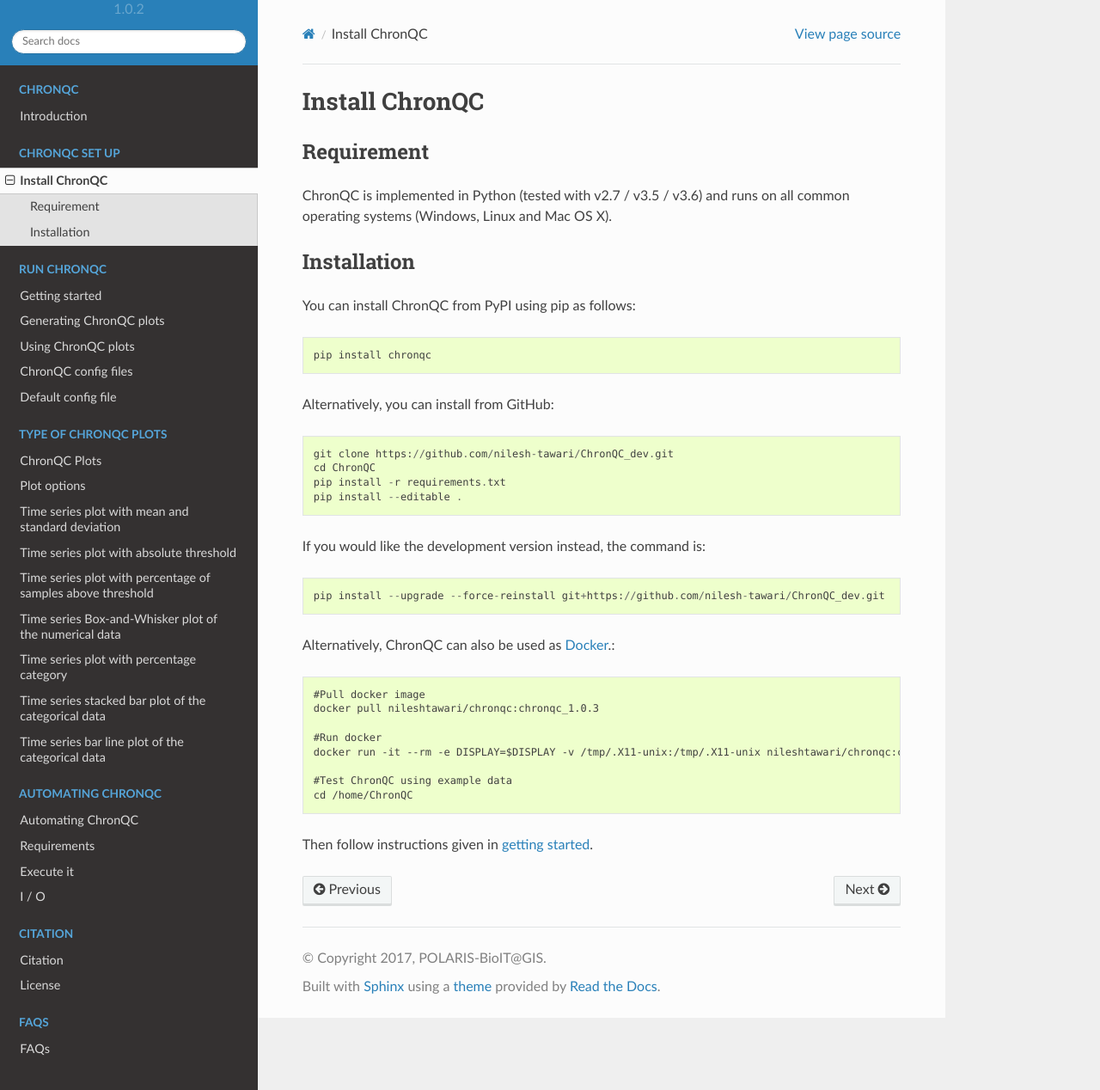
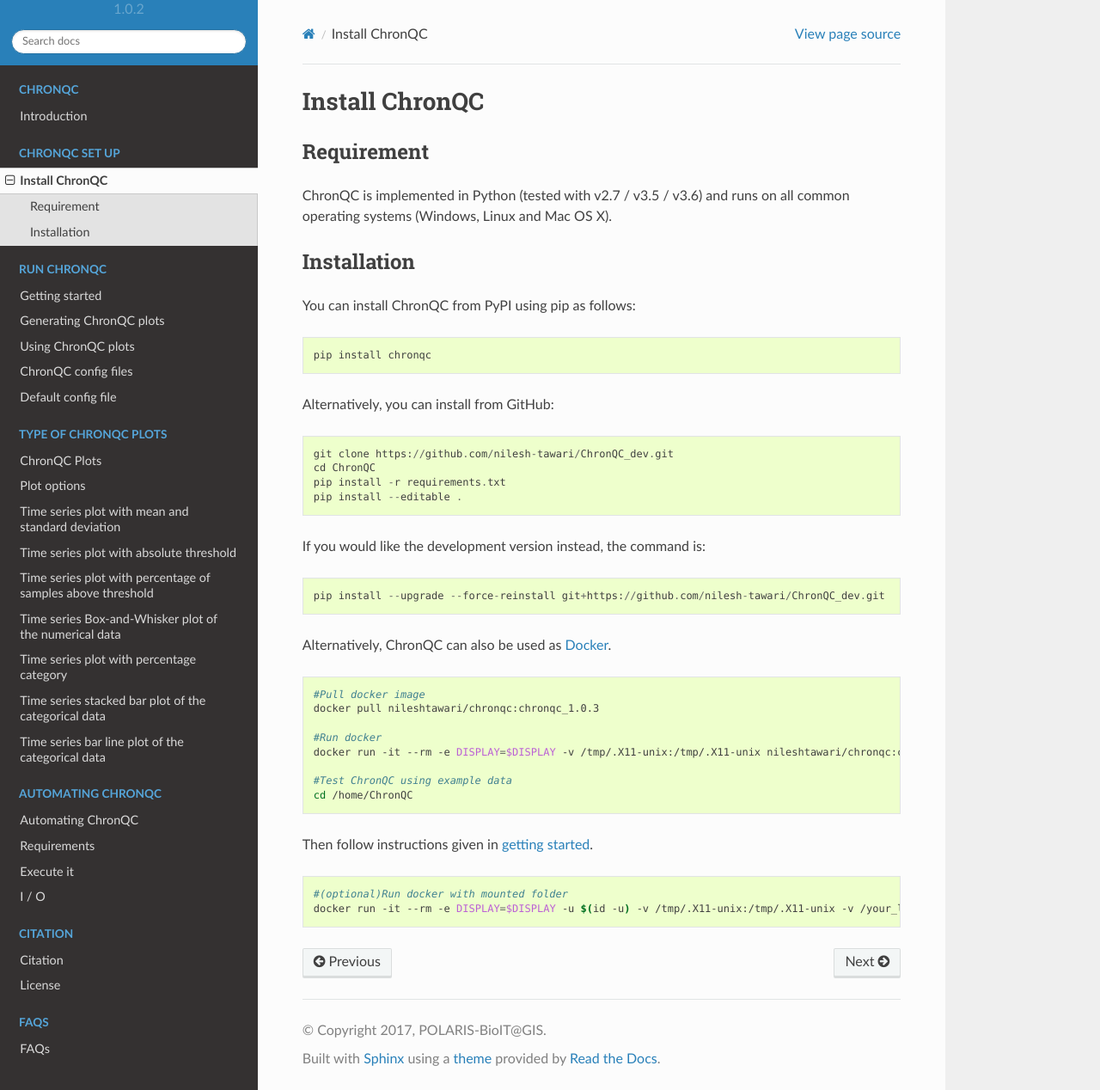
Before and after one commit to nilesh-tawari/ChronQC, a Sphinx documentation site: the page built from docs/chronqc_setup.rst, in a window 1280 px wide and 1268 px high. Shown: the whole window at 86% size. Built offline with Sphinx 7.4.7 and the Read the Docs theme 2.0.0, drawn with Linux system fonts in a browser that asks for light colours.

Commit message:
added docker

```diff
--- a/README.rst
+++ b/README.rst
@@ -107,7 +107,7 @@
 
 .. code-block:: shell
 
-  #(optional)Run docker again with mounted folder
+  #(optional)Run docker with mounted folder
   docker run -it --rm -e DISPLAY=$DISPLAY -u $(id -u) -v /tmp/.X11-unix:/tmp/.X11-unix -v /your_local_home_directory/your_data_directory:/data2 nileshtawari/chronqc:chronqc_1.0.3
 ..
 
--- a/docs/chronqc_setup.rst
+++ b/docs/chronqc_setup.rst
@@ -38,15 +38,24 @@
     pip install --upgrade --force-reinstall git+https://github.com/nilesh-tawari/ChronQC_dev.git
 
 
-Alternatively, ChronQC can also be used as `Docker <https://hub.docker.com/r/nileshtawari/chronqc/>`__.::
+Alternatively, ChronQC can also be used as `Docker <https://hub.docker.com/r/nileshtawari/chronqc/>`__.
 
-    #Pull docker image
-    docker pull nileshtawari/chronqc:chronqc_1.0.3
+.. code-block:: shell
 
-    #Run docker
-    docker run -it --rm -e DISPLAY=$DISPLAY -v /tmp/.X11-unix:/tmp/.X11-unix nileshtawari/chronqc:chronqc_1.0.3
+  #Pull docker image
+  docker pull nileshtawari/chronqc:chronqc_1.0.3
 
-    #Test ChronQC using example data
-    cd /home/ChronQC
+  #Run docker
+  docker run -it --rm -e DISPLAY=$DISPLAY -v /tmp/.X11-unix:/tmp/.X11-unix nileshtawari/chronqc:chronqc_1.0.3
+
+  #Test ChronQC using example data
+  cd /home/ChronQC
+..
 
 Then follow instructions given in `getting started <http://chronqc.readthedocs.io/en/latest/run_chronqc.html#generating-chronqc-plots>`__.
+
+.. code-block:: shell
+
+  #(optional)Run docker with mounted folder
+  docker run -it --rm -e DISPLAY=$DISPLAY -u $(id -u) -v /tmp/.X11-unix:/tmp/.X11-unix -v /your_local_home_directory/your_data_directory:/data2 nileshtawari/chronqc:chronqc_1.0.3
+..
```
